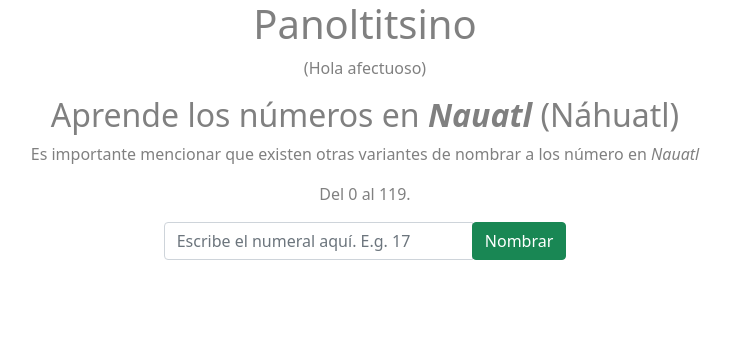
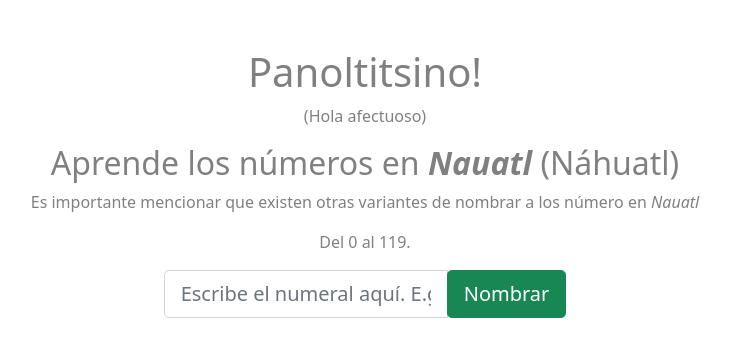
Before and after one commit to mrosas91/nauatl, a plain HTML site: page index.html in a window 1280 px wide. Shown: the whole page, without its empty margins (275-1005 px from the left). Drawn offline with nearby package versions, Linux system fonts and the light colour scheme.

Commit message:
Increase input control size

```diff
--- a/index.html
+++ b/index.html
@@ -20,10 +20,10 @@
 </head>
 
 <body>
-	<div class="container-fluid">
+	<div class="container-fluid pt-5">
 		<div class="row">
 			<div class="col-lg text-center">
-				<h1>Panoltitsino</h1>
+				<h1>Panoltitsino!</h1>
 				<p>
 					(Hola afectuoso)
 				</p>
@@ -41,10 +41,10 @@
 			</div>
 		</div>
 		<div class="row">
-			<div class="mx-auto col-lg-4 col-md-6 col-sm-12">
-				<div class="input-group">
+			<div class="mx-auto col-lg-4 col-md-8 col-sm-12">
+				<div class="input-group input-group-lg">
 					<input id="numeral_input" type="text" class="form-control" placeholder="Escribe el numeral aquí. E.g. 17" aria-label="Numeral">
-					<div class="input-group-append">
+					<div class="input-group-append input-group-lg">
 						<button class="btn btn-success" type="button" onclick="renderAnswer()">Nombrar</button>
 					</div>
 				</div>
```
